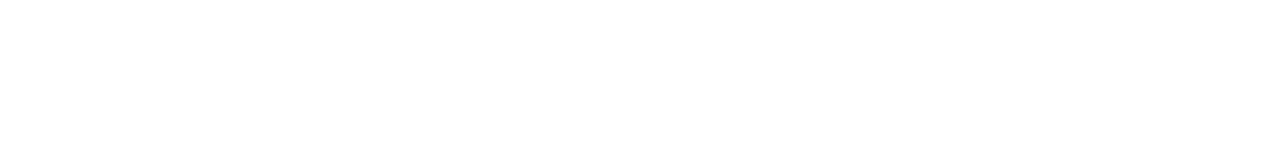
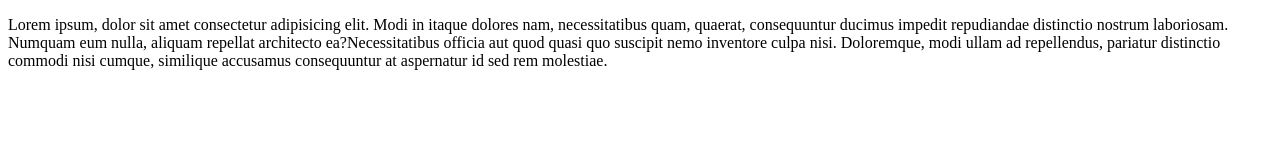
Before and after one commit to djin47/learn-git, a plain HTML site: page index.html in a window 1280 px wide. Drawn offline with Linux system fonts and the light colour scheme.

Commit message:
add para to index

```diff
--- a/index.html
+++ b/index.html
@@ -6,6 +6,6 @@
     <title>Git Website</title>
 </head>
 <body>
-
+    <p><span>Lorem ipsum, dolor sit amet consectetur adipisicing elit. Modi in itaque dolores nam, necessitatibus quam, quaerat, consequuntur ducimus impedit repudiandae distinctio nostrum laboriosam. Numquam eum nulla, aliquam repellat architecto ea?</span><span>Necessitatibus officia aut quod quasi quo suscipit nemo inventore culpa nisi. Doloremque, modi ullam ad repellendus, pariatur distinctio commodi nisi cumque, similique accusamus consequuntur at aspernatur id sed rem molestiae.</span></p>
 </body>
 </html>
```
